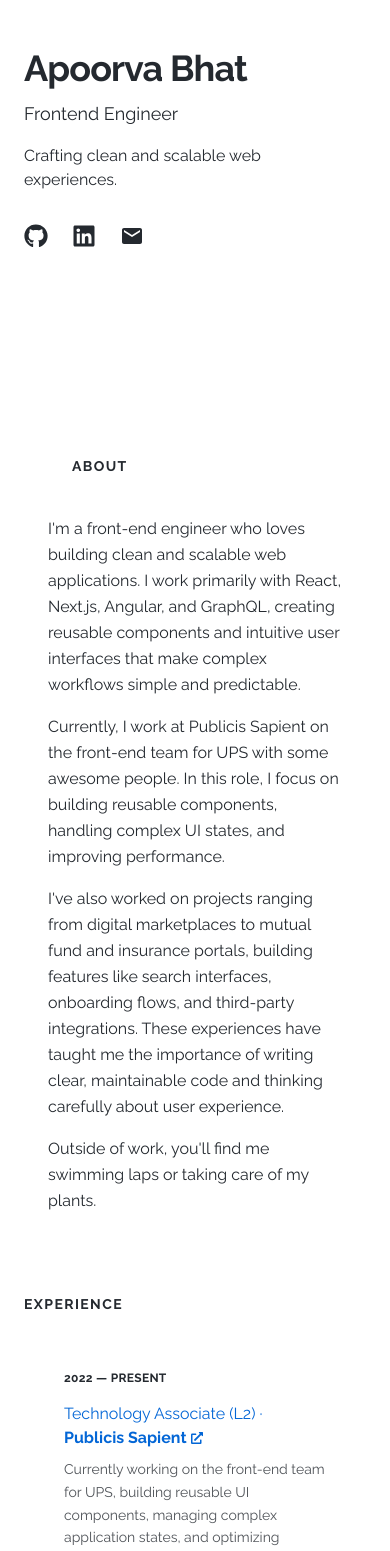
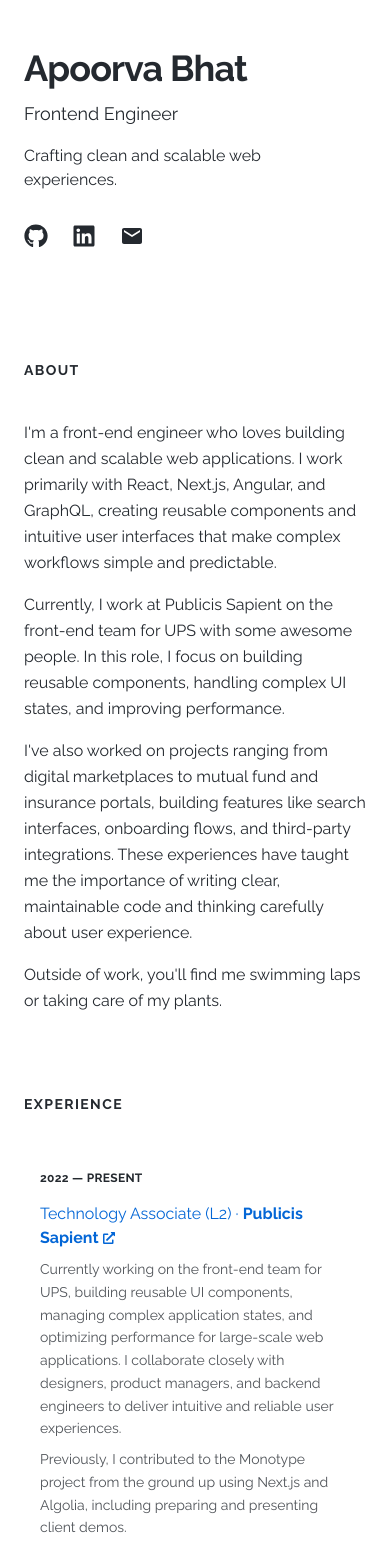
Before and after one commit to ApoorvaBhatA/portfolio_v4, a Next.js app: page / in a window 390 px wide. Shown: the top 1551 px of the page. Built offline with nearby package versions, Linux system fonts and the light colour scheme.

Commit message:
fixes mobile ui bug

```diff
--- a/src/app/page.tsx
+++ b/src/app/page.tsx
@@ -10,7 +10,7 @@ export default function Home() {
       <div className="lg:flex lg:justify-between lg:gap-4">
         <Sidebar />
         <main className="text-primary-text pt-24 lg:w-[52%] lg:py-24">
-          <div className="mx-auto max-w-3xl px-6 py-24 space-y-32">
+          <div className="mx-auto max-w-3xl md:px-6 md:py-24 space-y-32">
             <About />
             <Experience />
             <Projects />
--- a/src/components/About.tsx
+++ b/src/components/About.tsx
@@ -10,7 +10,7 @@ export default function About() {
          className="mb-16 scroll-mt-16 md:mb-24 lg:mb-36 lg:scroll-mt-24"
          aria-label="About me"
        >
-         <div className="sticky top-0 z-20 mx-6 mb-6 lg:hidden">
+         <div className="sticky top-0 z-20 mb-6 bg-background lg:sr-only">
            <h2 className="py-4 text-sm font-bold uppercase tracking-widest">
              {data.title}
            </h2>
--- a/src/components/Experience.tsx
+++ b/src/components/Experience.tsx
@@ -8,7 +8,7 @@ const data = experience as ExperienceData;
 export default function Experience() {
   return (
     <section id="experience" className="mb-16 scroll-mt-16 md:mb-24 lg:mb-36 lg:scroll-mt-24">
-      <div className="sticky top-0 z-20 -mx-6 mb-6 backdrop-blur lg:hidden">
+      <div className="sticky top-0 z-20 mb-6 bg-background lg:sr-only">
         <h2 className="py-4 text-sm font-bold uppercase tracking-widest">
           {data.title}
         </h2>
--- a/src/components/Projects.tsx
+++ b/src/components/Projects.tsx
@@ -11,7 +11,7 @@ export default function Projects() {
   return (
     <section id="projects" className="mb-16 scroll-mt-16 md:mb-24 lg:mb-36 lg:scroll-mt-24">
       {/* Mobile sticky header */}
-      <div className="sticky top-0 z-20 bg-white/90 backdrop-blur lg:hidden">
+      <div className="sticky top-0 z-20 mb-6 bg-background lg:sr-only">
         <h2 className="py-4 text-sm font-bold uppercase tracking-widest">
           {data.title}
         </h2>
```
